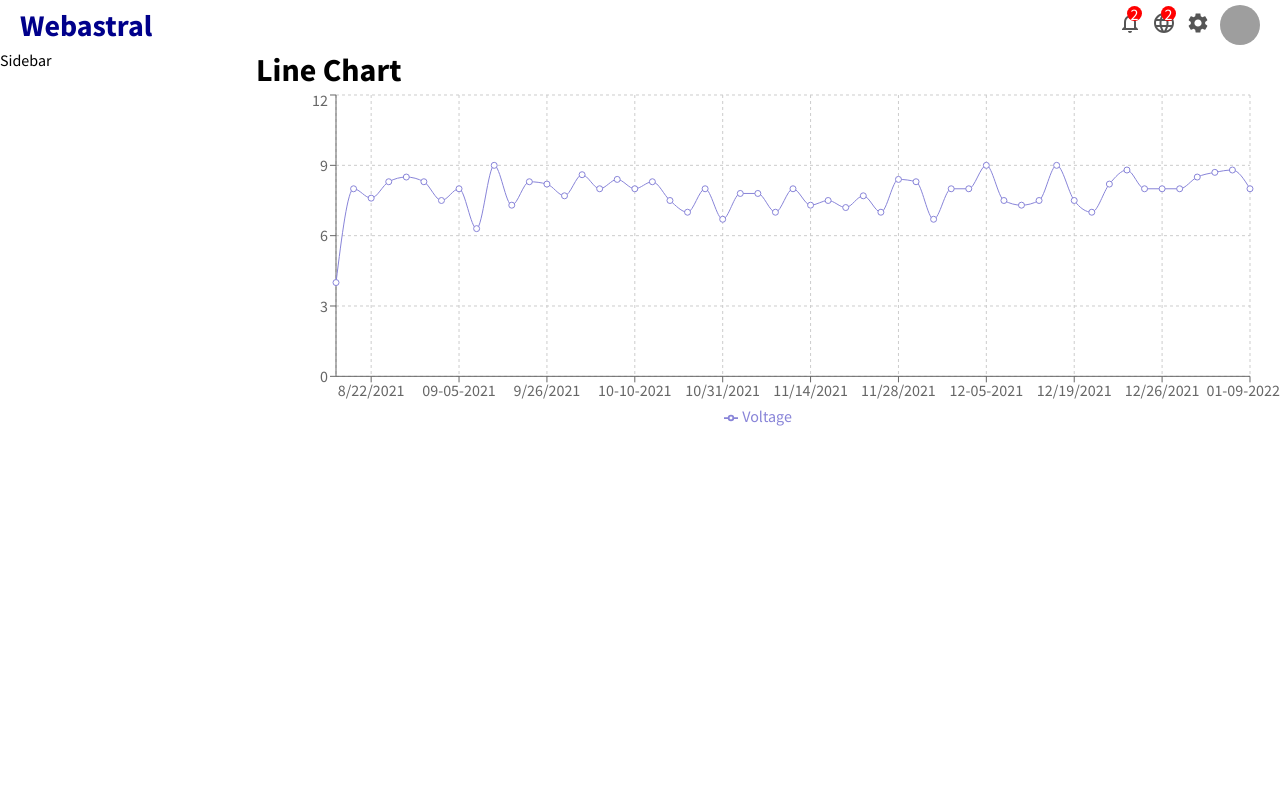
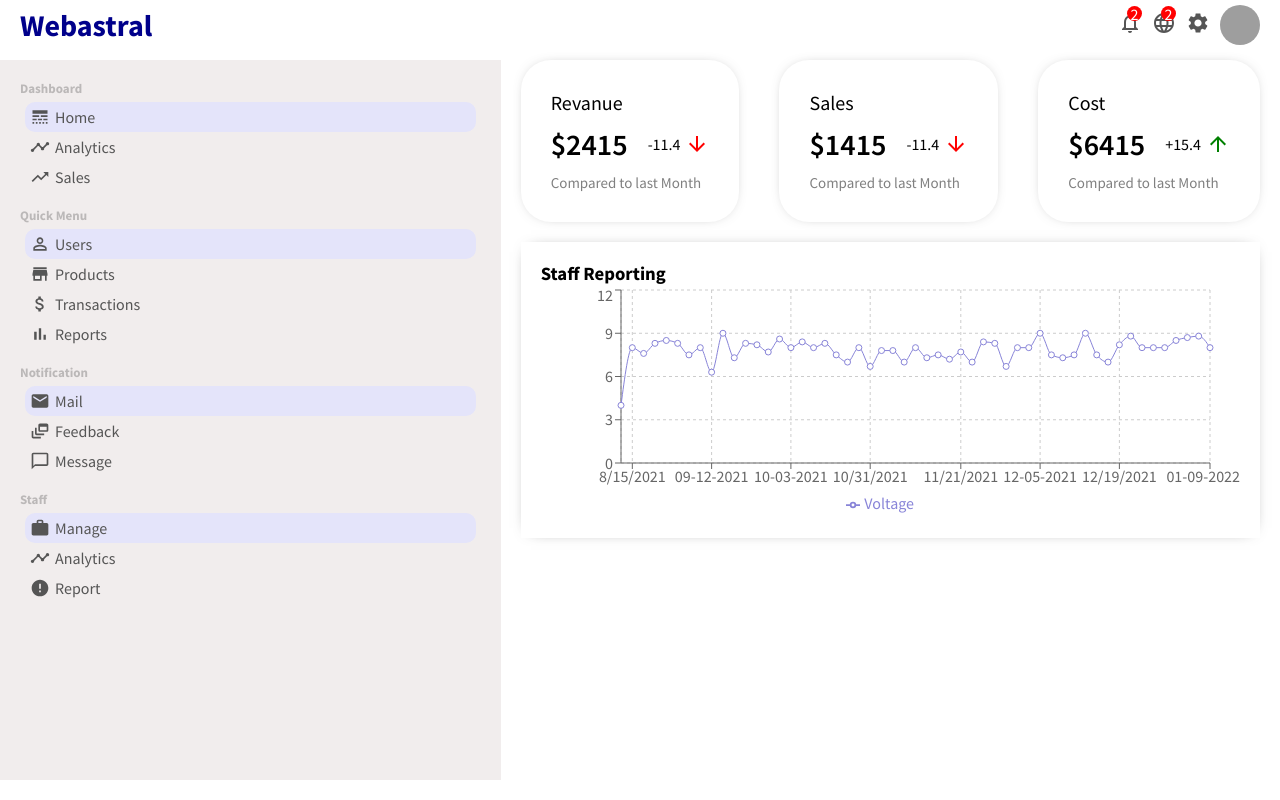
Before and after one commit to webautomationdeveloper/visualization, a React (Create React App) app: page / in a window 1280 px wide. Built offline with nearby package versions, Linux system fonts and the light colour scheme; grey boxes are pictures that could not be loaded.

Commit message:
dashboard first phase created

```diff
--- a/src/App.css
+++ b/src/App.css
@@ -1,7 +1,4 @@
 .container{
     display: flex;
+    margin-top: 10px;
 }
-
-.content{
-    flex: 4;
-}
--- a/src/App.js
+++ b/src/App.js
@@ -1,8 +1,11 @@
-import GraphChart from './component/Graph';
+
 import React from 'react';
 import Topbar from './component/topbar/Topbar';
 import Sidebar from './component/sidebar/Sidebar';
 import './App.css';
+import Home from './component/pages/home/Home';
+
+
 
 function App() {
   return (
@@ -12,7 +15,7 @@
         <div className='container'>
           <Sidebar />
           <div className='content'>
-            <GraphChart />
+           <Home />
           </div>
         </div>
 
--- /dev/null
+++ b/src/component/chart/GraphChart.js
@@ -0,0 +1,15 @@
+import Linechart from './Linechart';
+import './graphchart.css'
+
+const GraphChart=({data,title,xaxis,line})=> {
+    return (
+        <div className='chart'>
+            <div className='chartTitle'>
+                <h3>{title}</h3>
+            </div>
+            <Linechart data={data} xaxis ={xaxis} line={line} />
+        </div>
+    )
+}
+
+export default GraphChart;
--- a/src/component/Graph.js
+++ b/src/component/chart/Linechart.js
@@ -1,22 +1,14 @@
 import { LineChart, Line, XAxis, YAxis, CartesianGrid, Tooltip, Legend, ResponsiveContainer } from 'recharts';
-import React, { useEffect, useState } from 'react';
-import data from '../importdata';
 
-const Graph=({...props})=> {
-    const [userData,setUserdata] = useState({});
-    useEffect(()=>{ getUserData()},[]);
-    const getUserData=async ()=>{
-        const user=await data
-        setUserdata(user)
-    }
+const Linechart=({data,xaxis,line})=> {
+
     return (
         <div>
-           <h1>Line Chart</h1>
            <ResponsiveContainer width="100%" aspect={3}>
                     <LineChart
                     width={500}
                     height={300}
-                    data={userData}
+                    data={data}
                     margin={{
                         top: 5,
                         right: 30,
@@ -25,11 +17,11 @@
                     }}
                     >
                     <CartesianGrid strokeDasharray="3 3" />
-                    <XAxis dataKey={'Week Ended'} />
+                    <XAxis dataKey={xaxis} />
                     <YAxis />
                     <Tooltip />
                     <Legend />
-                    <Line type="monotone" dataKey={'Voltage'} stroke="#8884d8" activeDot={{ r: 8 }} />
+                    <Line type="monotone" dataKey={line} stroke="#8884d8" activeDot={{ r: 8 }} />
                     </LineChart>
                 </ResponsiveContainer>
 
@@ -37,4 +29,4 @@
     )
 }
 
-export default Graph;
+export default Linechart;
--- /dev/null
+++ b/src/component/chart/graphchart.css
@@ -0,0 +1,7 @@
+.chart{
+    margin: 20px;
+    padding: 20px;
+    box-shadow: 0px 0px 15px -10px rgba(0,0,0,0.75);
+    -webkit-box-shadow: 0px 0px 15px -10px rgba(0,0,0,0.75);
+    -moz-box-shadow: 0px 0px 15px -10px rgba(0,0,0,0.75);
+}
--- /dev/null
+++ b/src/component/featuredinfo/Featuredinfo.jsx
@@ -0,0 +1,42 @@
+import './featuredInfo.css'
+import { ArrowDownward, ArrowUpward } from '@material-ui/icons'
+
+import React from 'react'
+
+function Featuredinfo() {
+    return (
+        <div className='featured'>
+            <div className="featuredItem">
+                <span className='featuredTitle'>Revanue</span>
+                <div className="featuredMoneyContainer">
+                    <span className="featuredMoney"> $2415</span>
+                    <span className="featureMoneyRate">-11.4<ArrowDownward className='featureIcon negative'/></span>
+                </div>
+                <div className="featuredSub">Compared to last Month</div>
+            </div>
+
+
+            <div className="featuredItem">
+                <span className='featuredTitle'>Sales</span>
+                <div className="featuredMoneyContainer">
+                    <span className="featuredMoney"> $1415</span>
+                    <span className="featureMoneyRate">-11.4<ArrowDownward className='featureIcon negative'/></span>
+                </div>
+                <div className="featuredSub">Compared to last Month</div>
+            </div>
+
+
+            <div className="featuredItem">
+                <span className='featuredTitle'>Cost</span>
+                <div className="featuredMoneyContainer">
+                    <span className="featuredMoney"> $6415</span>
+                    <span className="featureMoneyRate">+15.4<ArrowUpward className='featureIcon'/></span>
+                </div>
+                <div className="featuredSub">Compared to last Month</div>
+            </div>
+
+        </div>
+    )
+}
+
+export default Featuredinfo
--- /dev/null
+++ b/src/component/featuredinfo/featuredInfo.css
@@ -0,0 +1,53 @@
+.featured{
+    width: 100%;
+    display: flex;
+    justify-content: space-between;
+}
+
+.featuredItem{
+    flex:1;
+    margin: 0px 20px;
+    padding: 30px;
+    border-radius: 30px;
+    cursor: pointer;
+
+    box-shadow: 0px 0px 15px -10px rgba(0,0,0,0.75);
+    -webkit-box-shadow: 0px 0px 15px -10px rgba(0,0,0,0.75);
+    -moz-box-shadow: 0px 0px 15px -10px rgba(0,0,0,0.75);
+}
+
+.featuredTitle{
+    font-size: 20px;
+}
+
+.featuredMoneyContainer{
+    margin: 10px 0px;
+    display: flex;
+    align-items: center;
+}
+
+.featuredMoney{
+    font-size: 30px;
+    font-weight: 600;
+}
+
+.featureMoneyRate{
+    display: flex;
+    align-items: center;
+    margin-left: 20px;
+}
+
+.featureIcon{
+    font-size: 14px;
+    margin-left: 5px;
+    color: green;
+}
+
+.featureIcon.negative{
+    color:red;
+}
+
+.featuredSub{
+    font-size: 15px;
+    color: gray;
+}
--- /dev/null
+++ b/src/component/pages/home/Home.jsx
@@ -0,0 +1,24 @@
+import './home.css';
+
+import React, { useEffect, useState } from 'react';
+
+import Featuredinfo from '../../featuredinfo/Featuredinfo';
+import GraphChart from '../../chart/GraphChart';
+import data from '../../../importdata';
+
+function Home() {
+    const [userData,setUserdata] = useState({});
+    useEffect(()=>{ getUserData()},[]);
+    const getUserData=async ()=>{
+        const user=await data
+        setUserdata(user)
+    }
+    return (
+        <div className='home'>
+           <Featuredinfo />
+            <GraphChart data={userData} title= {'Staff Reporting'} xaxis= {'Week Ended'} line={'Voltage'}/>
+        </div>
+    )
+}
+
+export default Home
--- /dev/null
+++ b/src/component/pages/home/home.css
@@ -0,0 +1,3 @@
+.home{
+    flex:4;
+}
--- a/src/component/sidebar/Sidebar.jsx
+++ b/src/component/sidebar/Sidebar.jsx
@@ -1,10 +1,95 @@
 import React from 'react';
 import './sidebar.css';
+import {LineStyle,Timeline,TrendingUp,Store,PermIdentity,AttachMoney,BarChart,Email,DynamicFeed,ChatBubbleOutline,Error,Work} from '@material-ui/icons';
 
 function Sidebar() {
     return (
         <div className='sideBar'>
-            <p>Sidebar</p>
+        <div className='sidebarWrapper'>
+
+           <div className='sidebarMenu'>
+               <h3 className='sidebarTitle'>Dashboard</h3>
+               <ul className='sidebarList'>
+                   <li className='sidebarListItem active'>
+                       <LineStyle className='sidebarIcon' />
+                       Home
+                   </li>
+                   <li className='sidebarListItem'>
+                       <Timeline className='sidebarIcon'/>
+                       Analytics
+                   </li>
+                   <li className='sidebarListItem'>
+                       <TrendingUp className='sidebarIcon' />
+                       Sales
+                   </li>
+               </ul>
+            </div>
+
+
+           <div className='sidebarMenu'>
+               <h3 className='sidebarTitle'>Quick Menu</h3>
+               <ul className='sidebarList'>
+                   <li className='sidebarListItem active'>
+                       <PermIdentity className='sidebarIcon' />
+                       Users
+                   </li>
+                   <li className='sidebarListItem'>
+                       <Store className='sidebarIcon'/>
+                       Products
+                   </li>
+                   <li className='sidebarListItem'>
+                       <AttachMoney className='sidebarIcon' />
+                       Transactions
+                   </li>
+                   <li className='sidebarListItem'>
+                       <BarChart className='sidebarIcon' />
+                       Reports
+                   </li>
+               </ul>
+            </div>
+
+
+
+           <div className='sidebarMenu'>
+               <h3 className='sidebarTitle'>Notification</h3>
+               <ul className='sidebarList'>
+                   <li className='sidebarListItem active'>
+                       <Email className='sidebarIcon' />
+                       Mail
+                   </li>
+                   <li className='sidebarListItem'>
+                       <DynamicFeed className='sidebarIcon'/>
+                       Feedback
+                   </li>
+                   <li className='sidebarListItem'>
+                       <ChatBubbleOutline className='sidebarIcon' />
+                       Message
+                   </li>
+               </ul>
+            </div>
+
+
+
+           <div className='sidebarMenu'>
+               <h3 className='sidebarTitle'>Staff</h3>
+               <ul className='sidebarList'>
+                   <li className='sidebarListItem active'>
+                       <Work className='sidebarIcon' />
+                       Manage
+                   </li>
+                   <li className='sidebarListItem'>
+                       <Timeline className='sidebarIcon'/>
+                       Analytics
+                   </li>
+                   <li className='sidebarListItem'>
+                       <Error className='sidebarIcon' />
+                       Report
+                   </li>
+               </ul>
+            </div>
+
+
+           </div>
         </div>
     )
 }
--- a/src/component/sidebar/sidebar.css
+++ b/src/component/sidebar/sidebar.css
@@ -1,3 +1,42 @@
 .sideBar{
     flex: 1;
+    height: 90vh;
+    background-color: rgb(241, 237, 237);
+    position: sticky;
+    top: 50px;
 }
+
+.sidebarWrapper{
+    padding: 20px;
+    color: #555;
+}
+
+.sidebarMenu{
+    margin-bottom: 10px;
+}
+
+.sidebarTitle{
+    font-size: 13px;
+    color: rgb(187, 184, 184);
+}
+
+.sidebarList{
+    list-style: none;
+    padding: 5px;
+}
+
+.sidebarListItem{
+    padding: 5px;
+    cursor: pointer;
+    display: flex;
+    align-items: center;
+    border-radius: 10px;
+}
+
+.sidebarListItem.active, .sidebarListItem:hover{
+    background-color: rgb(228,228,250);
+}
+.sidebarIcon{
+    margin-right: 5px;
+    font-size: 20px !important;
+}
```
Also changed, not shown: src/component/GraphChart.js (deleted, +0 -12 lines).
